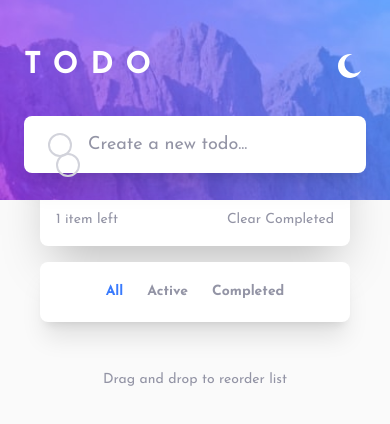
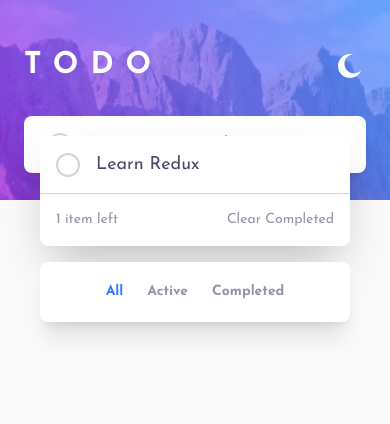
Before and after one commit to Taophycc/Todo-app, a React (Vite) app: page / in a window 390 px wide. Shown: the top 424 px of the page. Built offline with nearby package versions, Linux system fonts and the light colour scheme.

Commit message:
Fix icon visibility and z-index issues

```diff
--- a/src/App.tsx
+++ b/src/App.tsx
@@ -14,7 +14,6 @@ function App() {
   const theme = useSelector((state: RootState) => state.theme.currentTheme);
 
   useEffect(() => {
-    // Apply dark class to html element for Tailwind dark mode
     if (theme === "dark") {
       document.documentElement.classList.add("dark");
     } else {
@@ -22,42 +21,29 @@ function App() {
     }
   }, [theme]);
 
-  // Apply initial theme on mount
-  useEffect(() => {
-    if (theme === "dark") {
-      document.documentElement.classList.add("dark");
-    } else {
-      document.documentElement.classList.remove("dark");
-    }
-  }, []);
-
   const handleClearCompleted = () => {
     dispatch(ClearCompleted());
   };
 
   return (
     <div className="min-h-screen bg-very-light-gray dark:bg-very-dark-blue font-josefin transition-colors duration-300 flex flex-col">
-      {/* Background Header */}
-      <div className={`relative w-full h-[200px] md:h-[300px] bg-cover bg-center ${theme === 'dark' ? 'bg-header-dark' : 'bg-header-light'}`}>
-        <div className="w-full max-w-xl lg:max-w-2xl mx-auto px-6 pt-12 md:pt-16">
-          {/* Header */}
+
+      <div className={`relative w-full h-[200px] md:h-[300px] bg-cover bg-center z-0 ${theme === 'dark' ? 'bg-header-dark' : 'bg-header-light'}`}>
+        <div className="relative z-10 w-full max-w-xl lg:max-w-2xl mx-auto px-6 pt-12 md:pt-16">
           <div className="flex justify-between items-center mb-8 md:mb-12">
             <h1 className="text-white text-3xl md:text-4xl font-bold tracking-[0.4em]">TODO</h1>
             <ThemeToggle />
           </div>
 
-          {/* Todo Input */}
           <TodoInput />
         </div>
       </div>
 
-      {/* Main Content - Centered on Desktop */}
       <main className="flex-1 flex justify-center items-start pt-0 px-4">
-        <div className="w-full max-w-xl lg:max-w-2xl px-6 -mt-16 md:-mt-20 min-h-0">
+        <div className="relative z-20 w-full max-w-xl lg:max-w-2xl px-6 -mt-16 md:-mt-20 min-h-0">
           <div className="bg-white dark:bg-very-dark-desaturated-blue rounded-lg shadow-2xl overflow-hidden">
             <TodoList />
 
-            {/* Footer */}
             <div className="flex justify-between items-center p-4 md:p-6 text-sm text-dark-grayish-blue dark:text-dark-grayish-blue-dark border-t border-light-grayish-blue dark:border-very-dark-grayish-blue-darker">
               <TodoCounter />
               <div className="hidden md:block">
@@ -72,15 +58,10 @@ function App() {
             </div>
           </div>
 
-          {/* Mobile Filter */}
           <div className="md:hidden mt-4 bg-white dark:bg-very-dark-desaturated-blue rounded-lg shadow-xl p-4 flex justify-center">
             <FilterTodo />
           </div>
 
-          {/* Footer Text */}
-          <p className="text-center text-dark-grayish-blue dark:text-dark-grayish-blue-dark mt-12 mb-8 text-sm">
-            Drag and drop to reorder list
-          </p>
         </div>
       </main>
     </div>
--- a/vite.config.ts
+++ b/vite.config.ts
@@ -4,5 +4,5 @@ import react from '@vitejs/plugin-react'
 // https://vitejs.dev/config/
 export default defineConfig({
   plugins: [react()],
-  base: '/Todo-app/',
+  base: process.env.NODE_ENV === 'production' ? '/Todo-app/' : '/',
 })
```
